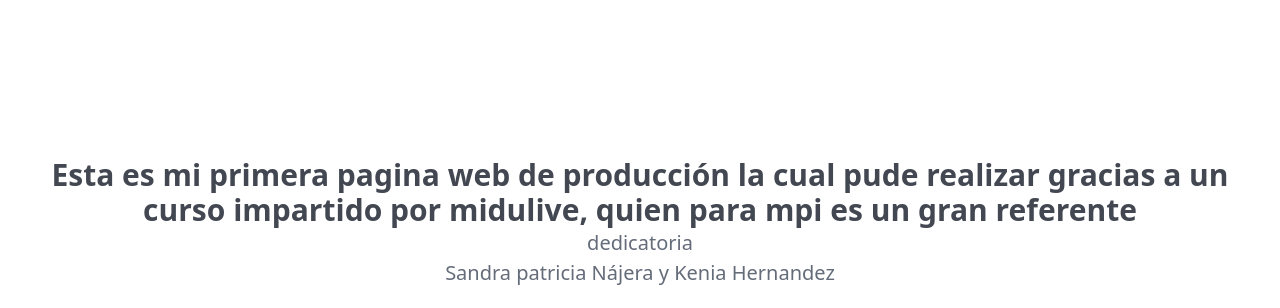
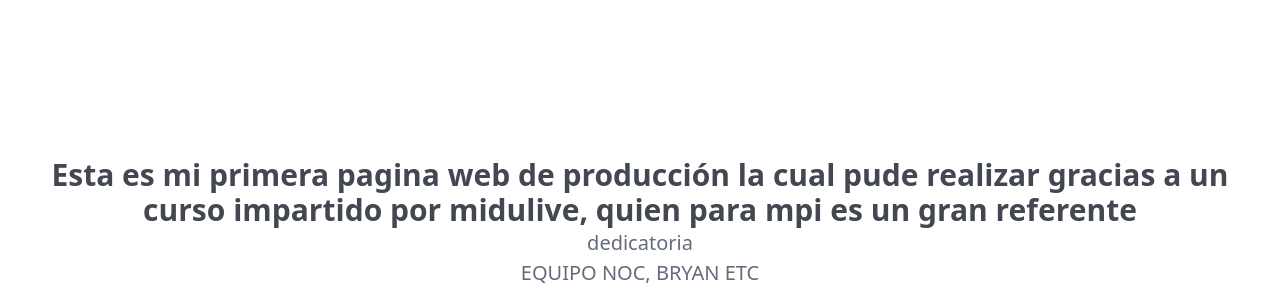
Before and after one commit to NajeraKss/curso-php, a PHP site: page / in a window 1280 px wide. Shown: the top 308 px of the page. Run offline with PHP 8.4, Linux system fonts and the light colour scheme; data that the repository does not hold is empty; some libraries are stand-ins or nearby versions.

Commit message:
Add files via upload

```diff
--- a/index.php
+++ b/index.php
@@ -32,7 +32,7 @@
      <hgroup>
         <h3>Esta es mi primera pagina web de producción la cual pude realizar gracias a un curso impartido por midulive, quien para mpi es un gran referente</h3>
         <p>dedicatoria <br>
-        Sandra patricia Nájera y Kenia Hernandez
+EQUIPO NOC, BRYAN ETC
         </p>
     </hgroup>
 
```
